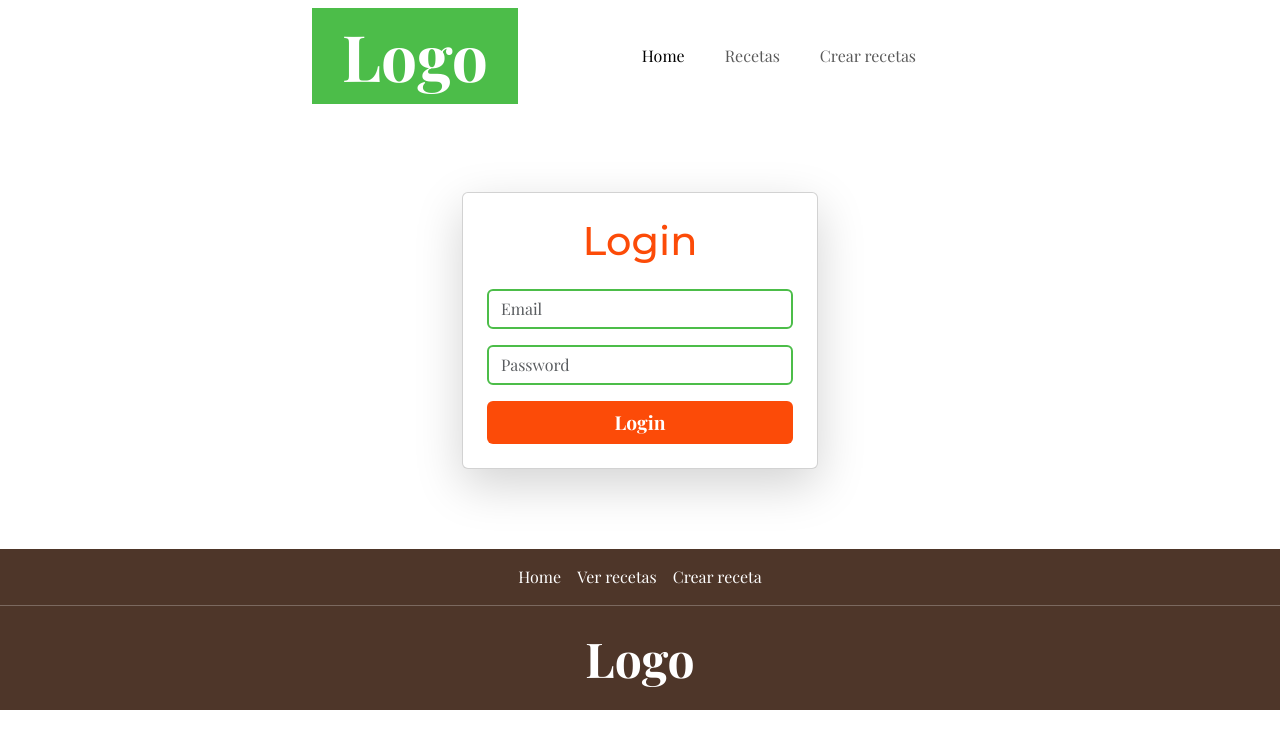
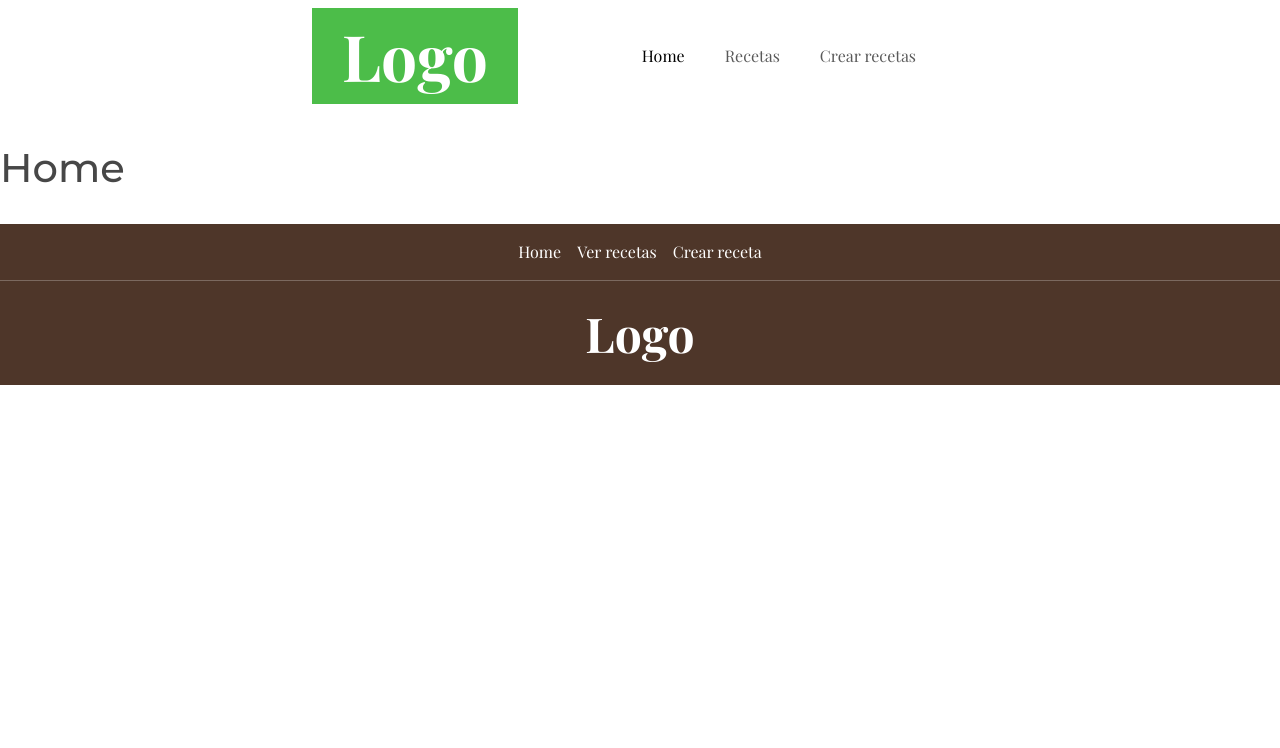
Before and after one commit to Sala-A/recetas_Grupo2, a React (Vite) app in the folder client_recetas/: page / in a window 1280 px wide. Before the commit this address led to /login. Shown: the top 748 px of the page. Built offline with nearby package versions, Linux system fonts and the light colour scheme; a web font is replaced by a local one.

Commit message:
Quitar la protección del home

```diff
--- a/client_recetas/src/App.jsx
+++ b/client_recetas/src/App.jsx
@@ -7,7 +7,7 @@ import { Footer } from "./components/Footer";
 import { Login } from "./page/Login";
 import { Register } from "./page/Register";
 import { NoFound } from "./page/NoFound";
-import { ProtectedRoute } from "./components/ProtectedRoute";
+//import { ProtectedRoute } from "./components/ProtectedRoute";
 
 function Logout() {
   localStorage.clear();
@@ -24,7 +24,7 @@ function App() {
     <BrowserRouter>
       <Navigation />
       <Routes>
-        <Route path="/" element={<ProtectedRoute><Home/></ProtectedRoute>} />
+      <Route path="/" element={<Home />} />
         <Route path="/Login" element={<Login />} />
         <Route path="/Logout" element={<Logout />} />
         <Route path="/Register" element={<RegisterAndLogout />} />
@@ -39,3 +39,4 @@ function App() {
 }
 
 export default App;
+{/* <Route path="/" element={<ProtectedRoute><Home/></ProtectedRoute>} /> */}
```
